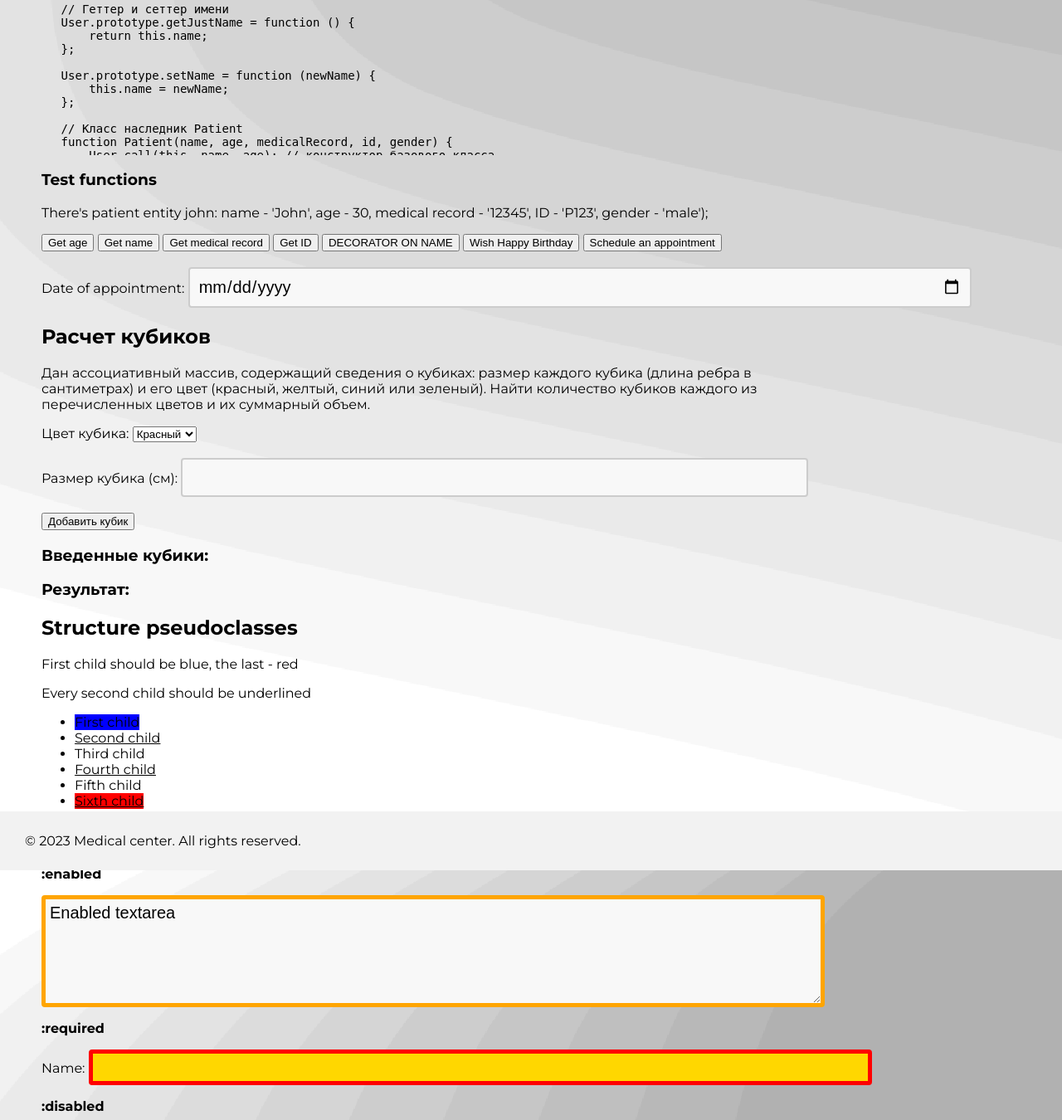
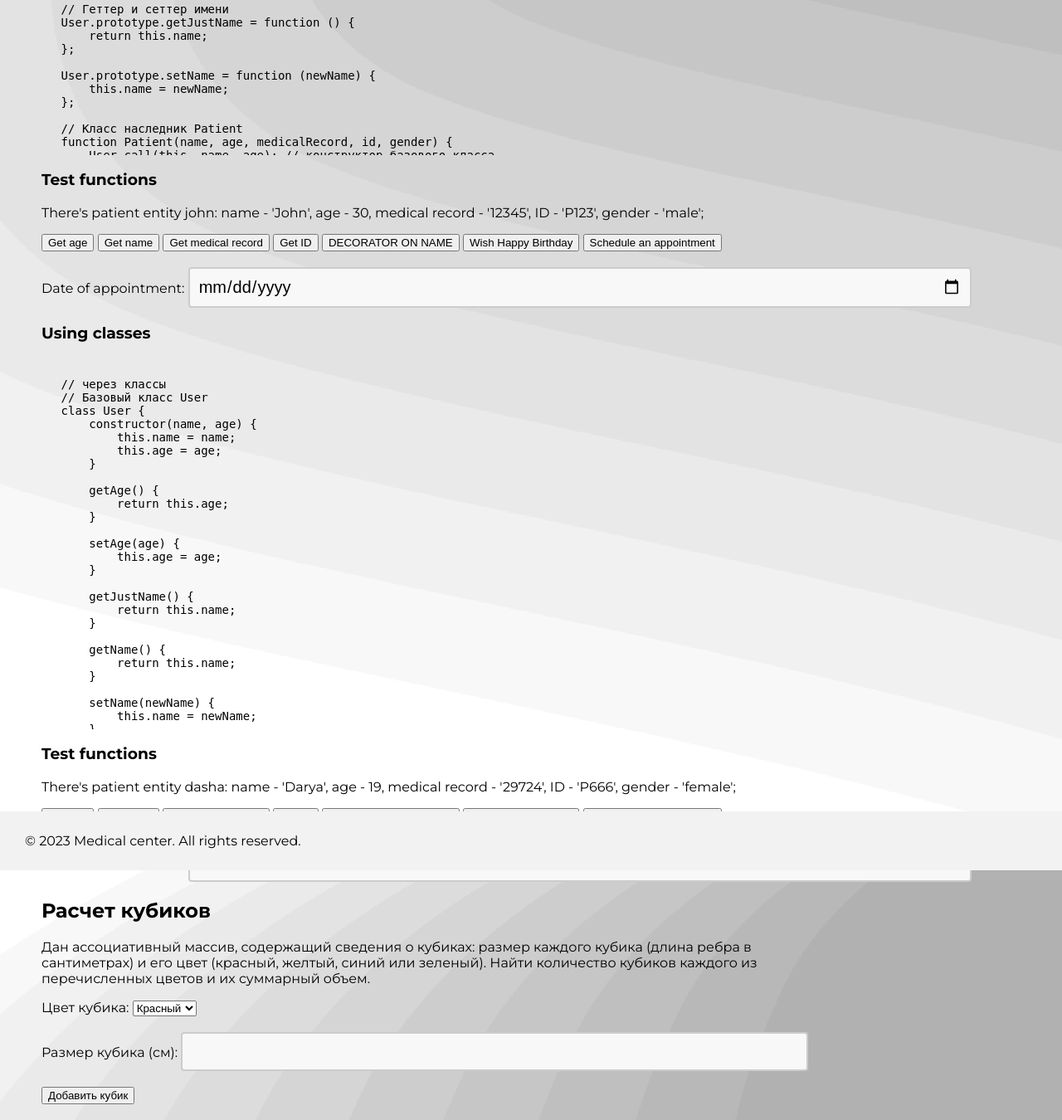
Before and after one commit to dashadmdv/web-labs, a Django app: page /examples in a window 1280 px wide. Shown: the part 807-2157 px from the top of the page at 83% size. Run offline with Django 4.2, Linux system fonts and the light colour scheme; data that the repository does not hold is empty; parts of the project's set-up code (start-up, migrations or seed data) failed here and were passed over.

Commit message:
add: regular classes (on examples page)

```diff
--- a/myshop/myshop/info/templates/examples.html
+++ b/myshop/myshop/info/templates/examples.html
@@ -121,7 +121,7 @@ const john = new Patient('John', 30, '12345', 'P123', 'male');
 genderDecorator(john);
         </pre>
         <h3>Test functions</h3>
-        <p>There's patient entity john: name - 'John', age - 30, medical record - '12345', ID - 'P123', gender - 'male');</p>
+        <p>There's patient entity john: name - 'John', age - 30, medical record - '12345', ID - 'P123', gender - 'male';</p>
         <button id="getAgeButton">Get age</button>
         <button id="getJustNameButton">Get name</button>
         <button id="getMedicalRecordButton">Get medical record</button>
@@ -135,6 +135,113 @@ genderDecorator(john);
             <input type="date" id="appointmentDate">
         </div>
         <script src="{% static 'scripts/prototypes.js' %}"></script>
+
+        <h3>Using classes</h3>
+        <pre style="height:400px;font-size:14px;overflow:auto;border:3px;padding:2%">
+// через классы
+// Базовый класс User
+class User {
+    constructor(name, age) {
+        this.name = name;
+        this.age = age;
+    }
+
+    getAge() {
+        return this.age;
+    }
+
+    setAge(age) {
+        this.age = age;
+    }
+
+    getJustName() {
+        return this.name;
+    }
+
+    getName() {
+        return this.name;
+    }
+
+    setName(newName) {
+        this.name = newName;
+    }
+}
+
+// Класс наследник Patient
+class Patient extends User {
+    constructor(name, age, medicalRecord, id, gender) {
+        super(name, age); // Вызываем конструктор базового класса
+
+        this.medicalRecord = medicalRecord;
+        this.id = id;
+        this.gender = gender;
+    }
+
+    getMedicalRecord() {
+        return this.medicalRecord;
+    }
+
+    setMedicalRecord(medicalRecord) {
+        this.medicalRecord = medicalRecord;
+    }
+
+    getId() {
+        return this.id;
+    }
+
+    setId(id) {
+        this.id = id;
+    }
+
+    // Метод, который поздравляет с днем рождения
+    happyBirthday() {
+        this.age++;
+        return `Happy Birthday, ${this.getName()}! Now you are ${this.getAge()} years old.`;
+    }
+
+    // Метод для записи пациента на прием
+    scheduleAppointment(date) {
+        return `Patient ${this.getName()} has scheduled an appointment for ${date}.`;
+    }
+}
+
+// Декоратор, который добавляет "Mr." или "Mrs." к имени в зависимости от пола
+function genderDecorator(patient) {
+    const originalGetName = patient.getName.bind(patient);
+
+    patient.getName = function () {
+        let name = originalGetName();
+        if (this.gender === 'male') {
+            name = 'Mr. ' + name;
+        } else if (this.gender === 'female') {
+            name = 'Mrs. ' + name;
+        }
+        return name;
+    };
+
+    return patient;
+}
+
+// Создаем объект пациента
+const dasha = new Patient('Darya', 19, '29724', 'P666', 'female');
+genderDecorator(dasha);
+
+        </pre>
+        <h3>Test functions</h3>
+        <p>There's patient entity dasha: name - 'Darya', age - 19, medical record - '29724', ID - 'P666', gender - 'female';</p>
+        <button id="getClassAgeButton">Get age</button>
+        <button id="getClassJustNameButton">Get name</button>
+        <button id="getClassMedicalRecordButton">Get medical record</button>
+        <button id="getClassIdButton">Get ID</button>
+        <button id="getClassNameButton">DECORATOR ON NAME</button>
+        <button id="happyBirthdayClassButton">Wish Happy Birthday</button>
+        <button id="scheduleAppointmentClassButton">Schedule an appointment</button>
+        <br><br>
+        <div>
+            <label for="appointmentDateClass">Date of appointment:</label>
+            <input type="date" id="appointmentDateClass">
+        </div>
+        <script src="{% static 'scripts/classes.js' %}"></script>
     </section>
 
     <section id="cube-problem" style="max-width: 80%;">
--- /dev/null
+++ b/myshop/myshop/static/scripts/classes.js
@@ -0,0 +1,134 @@
+// через классы
+// Базовый класс User
+class UserC {
+    constructor(name, age) {
+        this.name = name;
+        this.age = age;
+    }
+
+    getAge() {
+        return this.age;
+    }
+
+    setAge(age) {
+        this.age = age;
+    }
+
+    getJustName() {
+        return this.name;
+    }
+
+    getName() {
+        return this.name;
+    }
+
+    setName(newName) {
+        this.name = newName;
+    }
+}
+
+// Класс наследник Patient
+class PatientC extends UserC {
+    constructor(name, age, medicalRecord, id, gender) {
+        super(name, age); // Вызываем конструктор базового класса
+
+        this.medicalRecord = medicalRecord;
+        this.id = id;
+        this.gender = gender;
+    }
+
+    getMedicalRecord() {
+        return this.medicalRecord;
+    }
+
+    setMedicalRecord(medicalRecord) {
+        this.medicalRecord = medicalRecord;
+    }
+
+    getId() {
+        return this.id;
+    }
+
+    setId(id) {
+        this.id = id;
+    }
+
+    // Метод, который поздравляет с днем рождения
+    happyBirthday() {
+        this.age++;
+        return `Happy Birthday, ${this.getName()}! Now you are ${this.getAge()} years old.`;
+    }
+
+    // Метод для записи пациента на прием
+    scheduleAppointment(date) {
+        return `Patient ${this.getName()} has scheduled an appointment for ${date}.`;
+    }
+}
+
+// Декоратор, который добавляет "Mr." или "Mrs." к имени в зависимости от пола
+function genderDecorator(patient) {
+    const originalGetName = patient.getName.bind(patient);
+
+    patient.getName = function () {
+        let name = originalGetName();
+        if (this.gender === 'male') {
+            name = 'Mr. ' + name;
+        } else if (this.gender === 'female') {
+            name = 'Mrs. ' + name;
+        }
+        return name;
+    };
+
+    return patient;
+}
+
+// Создаем объект пациента
+const dasha = new PatientC('Darya', 19, '29724', 'P666', 'female');
+genderDecorator(dasha);
+
+document.addEventListener('DOMContentLoaded', function () {
+    const getAgeButtonC = document.getElementById('getClassAgeButton');
+    const getJustNameButtonC = document.getElementById('getClassJustNameButton');
+    const getMedicalRecordButtonC = document.getElementById('getClassMedicalRecordButton');
+    const getIdButtonC = document.getElementById('getClassIdButton');
+    const getNameButtonC = document.getElementById('getClassNameButton');
+    const happyBirthdayButtonC = document.getElementById('happyBirthdayClassButton');
+    const scheduleAppointmentButtonC = document.getElementById('scheduleAppointmentClassButton');
+
+    // Форма для ввода даты
+    const appointmentDateInputC = document.getElementById('appointmentDateClass');
+
+    // Обработчики событий
+    getAgeButtonC.addEventListener('click', function () {
+        alert(`Age: ${dasha.getAge()}`);
+    });
+
+    getJustNameButtonC.addEventListener('click', function () {
+        alert(`Name: ${dasha.getJustName()}`);
+    });
+
+    getMedicalRecordButtonC.addEventListener('click', function () {
+        alert(`Medical record: ${dasha.getMedicalRecord()}`);
+    });
+
+    getIdButtonC.addEventListener('click', function () {
+        alert(`ID: ${dasha.getId()}`);
+    });
+
+    getNameButtonC.addEventListener('click', function () {
+        alert(`Decorated name: ${dasha.getName()}`);
+    });
+
+    happyBirthdayButtonC.addEventListener('click', function () {
+        alert(dasha.happyBirthday());
+    });
+
+    scheduleAppointmentButtonC.addEventListener('click', function () {
+        const date = appointmentDateInputC.value;
+        if (date) {
+            alert(dasha.scheduleAppointment(date));
+        } else {
+            alert('Please, enter the date.');
+        }
+    });
+});
```
Also changed, not shown: myshop/myshop/db.sqlite3.
